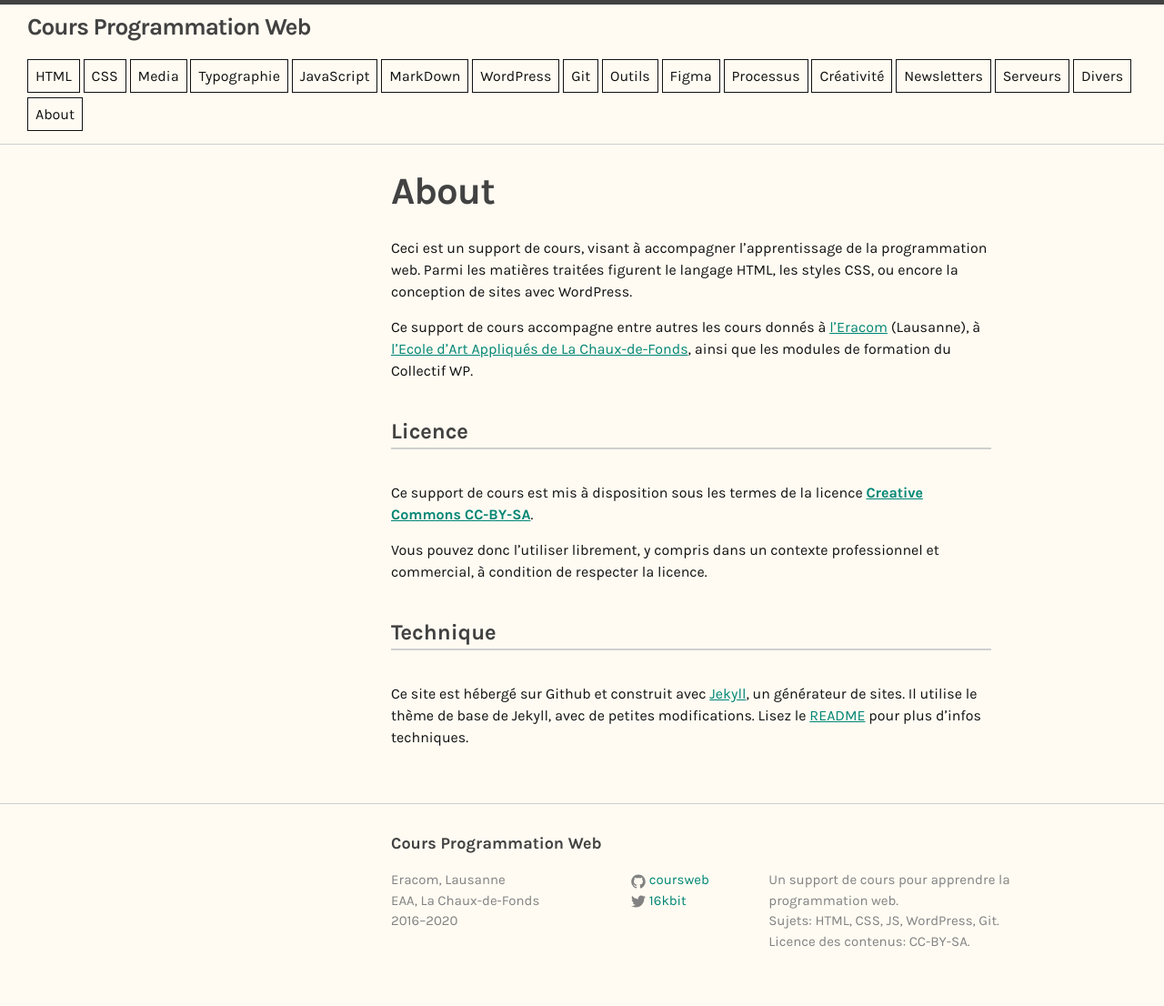
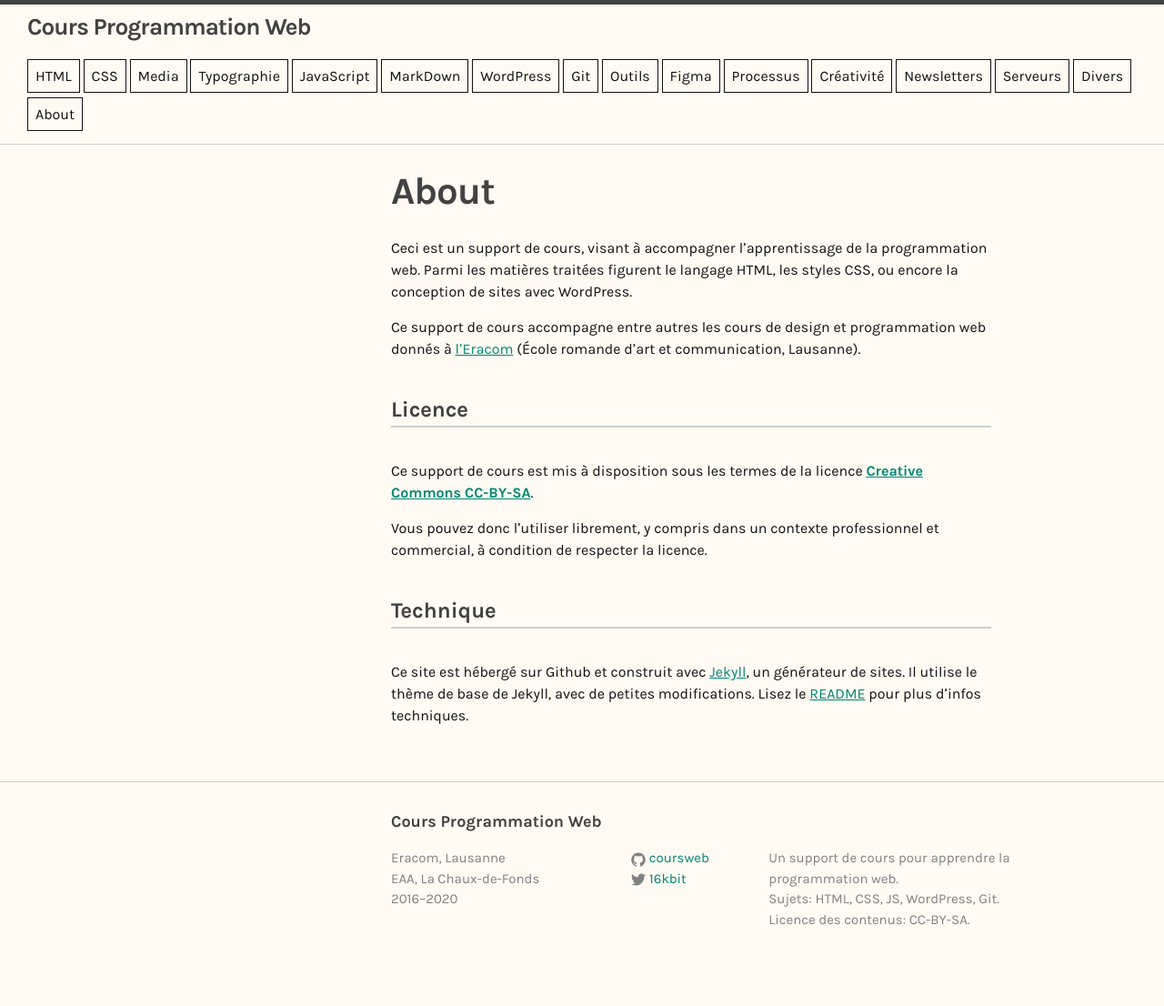
Before and after one commit to coursweb/coursweb.github.io, a Jekyll site: the page built from about.md, in a window 1280 px wide. Shown: the whole page at 91% size. Built offline with Jekyll 4.4.1, drawn with Linux system fonts in a browser that asks for light colours; after the commit the page ends 1082 px from its top, so only the background shows below that.

Commit message:
Update about.md

```diff
--- a/about.md
+++ b/about.md
@@ -6,7 +6,7 @@ permalink: /about/
 
 Ceci est un support de cours, visant à accompagner l'apprentissage de la programmation web. Parmi les matières traitées figurent le langage HTML, les styles CSS, ou encore la conception de sites avec WordPress.
 
-Ce support de cours accompagne entre autres les cours donnés à [l'Eracom](https://www.eracom.ch/) (Lausanne), à [l'Ecole d'Art Appliqués de La Chaux-de-Fonds](http://www.eaa-la-chaux-de-fonds.ch/), ainsi que les modules de formation du Collectif WP.
+Ce support de cours accompagne entre autres les cours de design et programmation web donnés à [l'Eracom](https://www.eracom.ch/) (École romande d'art et communication, Lausanne).
 
 ## Licence
 
@@ -16,4 +16,4 @@ Vous pouvez donc l'utiliser librement, y compris dans un contexte professionnel
 
 ## Technique
 
-Ce site est hébergé sur Github et construit avec [Jekyll](http://jekyllrb.com/), un générateur de sites. Il utilise le thème de base de Jekyll, avec de petites modifications. Lisez le [README](../README.md) pour plus d'infos techniques.
+Ce site est hébergé sur Github et construit avec [Jekyll](https://jekyllrb.com/), un générateur de sites. Il utilise le thème de base de Jekyll, avec de petites modifications. Lisez le [README](https://github.com/coursweb/coursweb.github.io#readme) pour plus d'infos techniques.
```
